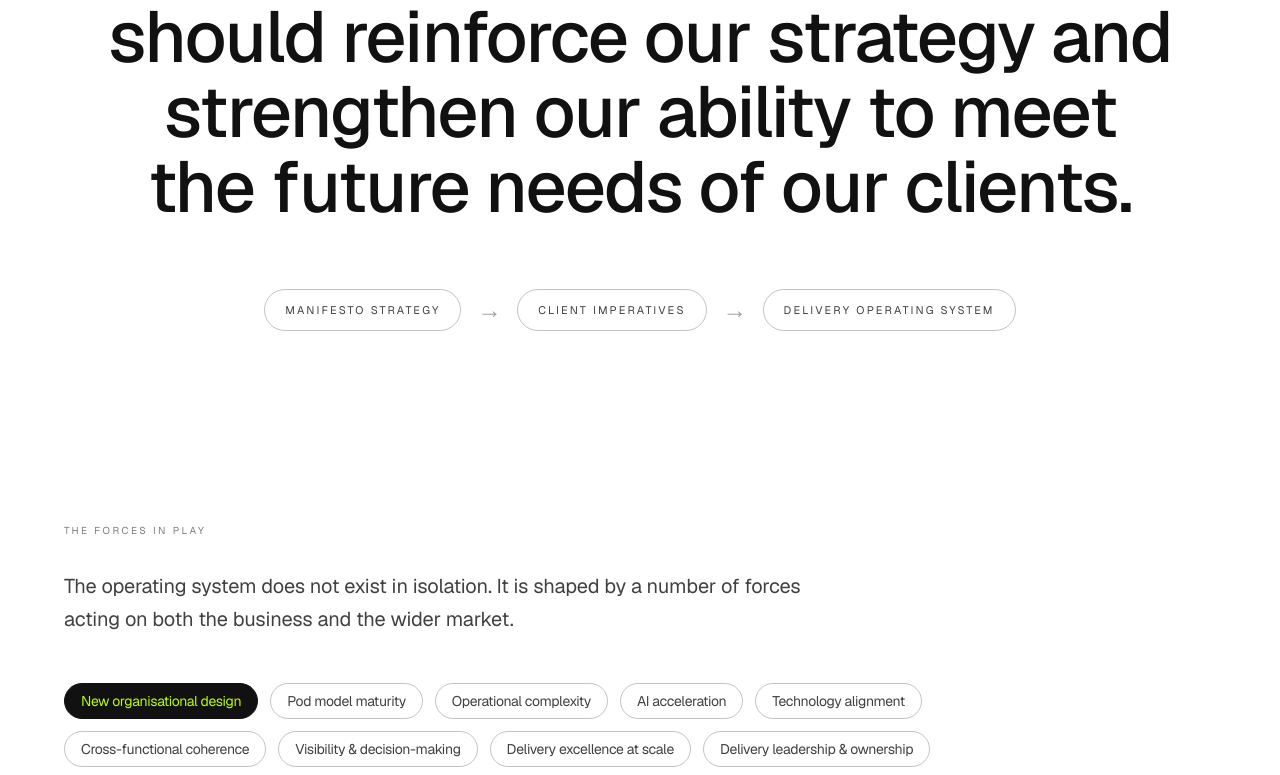
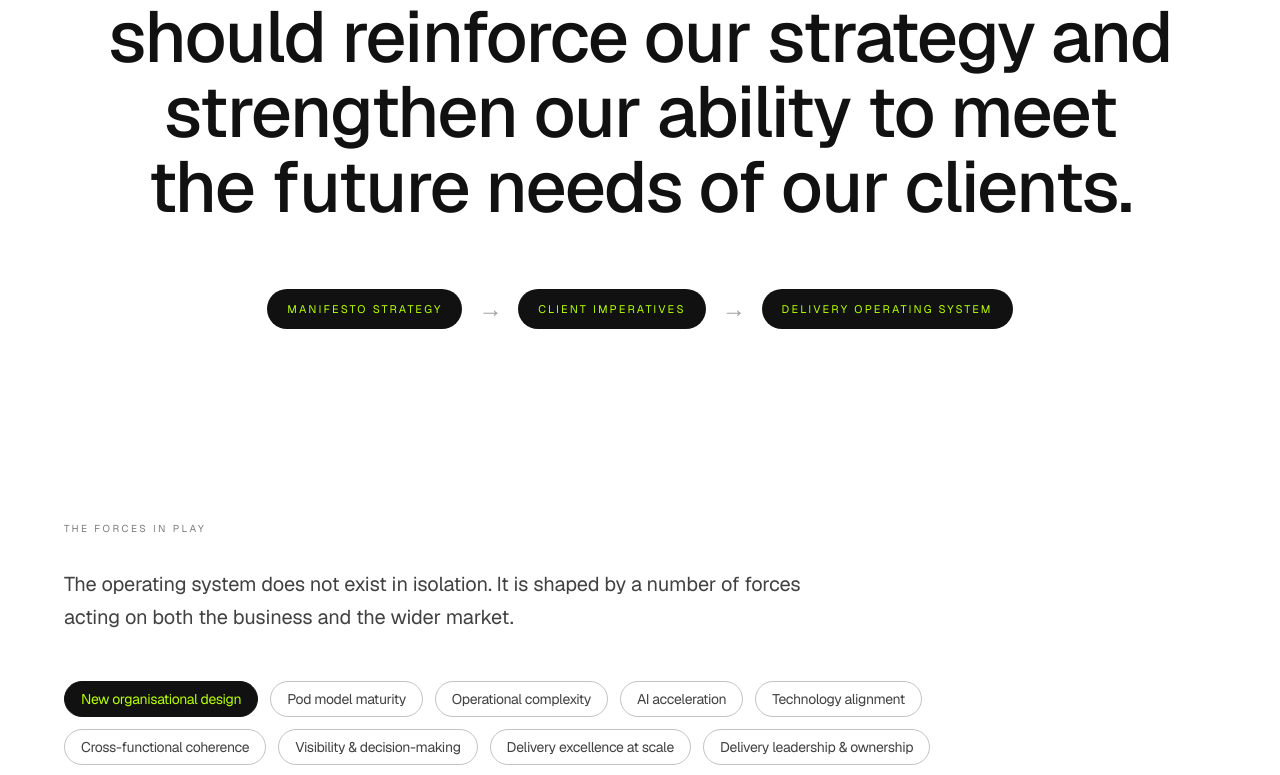
Before and after one commit to darrenbrett-lang/dabhands.delivery, a Next.js app: page /for/manifesto-digital in a window 1280 px wide. Shown: the part 1241-2016 px from the top of the page. Built offline with nearby package versions, Linux system fonts and the light colour scheme.

Commit message:
Strategy flow lozenges: charcoal fill with green text
Co-Authored-By: Claude Fable 5 <noreply@anthropic.com>

```diff
--- a/pages/for/manifesto-digital.tsx
+++ b/pages/for/manifesto-digital.tsx
@@ -322,7 +322,7 @@ export default function ManifestoDigital() {
                         &rarr;
                       </span>
                     )}
-                    <span className="font-mono text-[10px] md:text-[11px] tracking-[0.2em] uppercase border border-dab-charcoal/25 rounded-full px-5 py-3 text-dab-charcoal/80">
+                    <span className="font-mono text-[10px] md:text-[11px] tracking-[0.2em] uppercase bg-dab-charcoal text-dab-green rounded-full px-5 py-3">
                       {step}
                     </span>
                   </Fragment>
```
